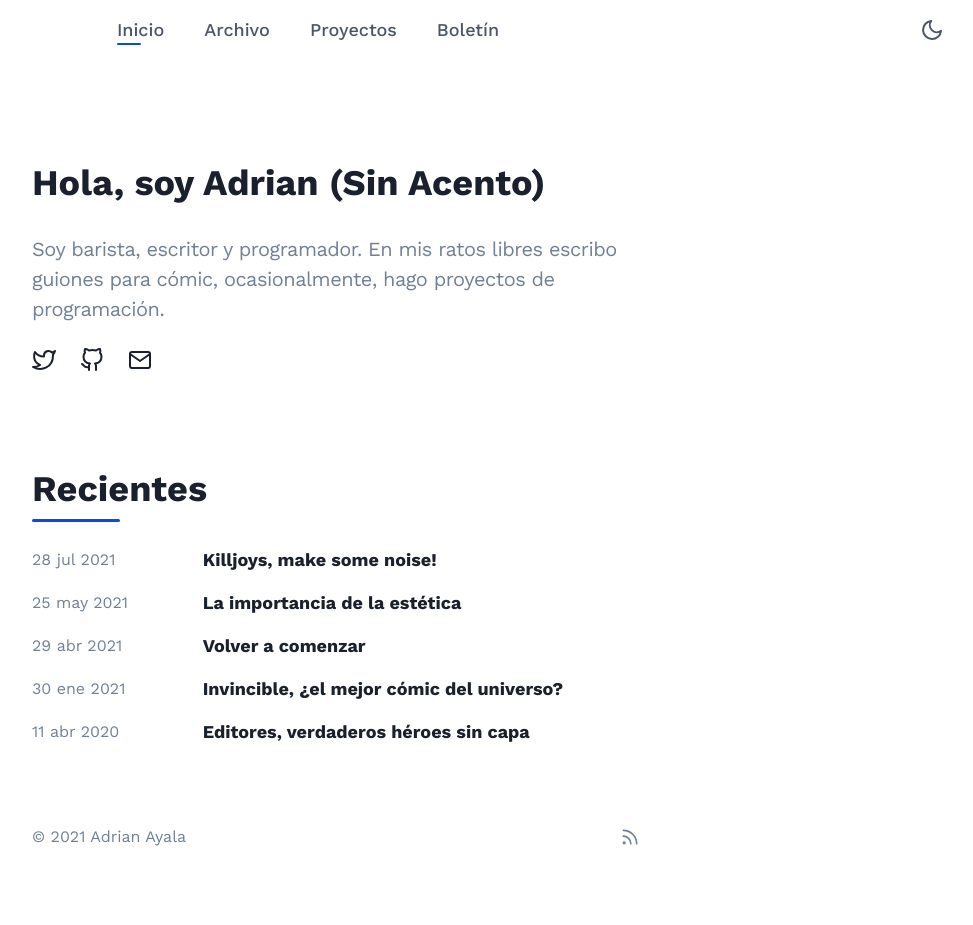
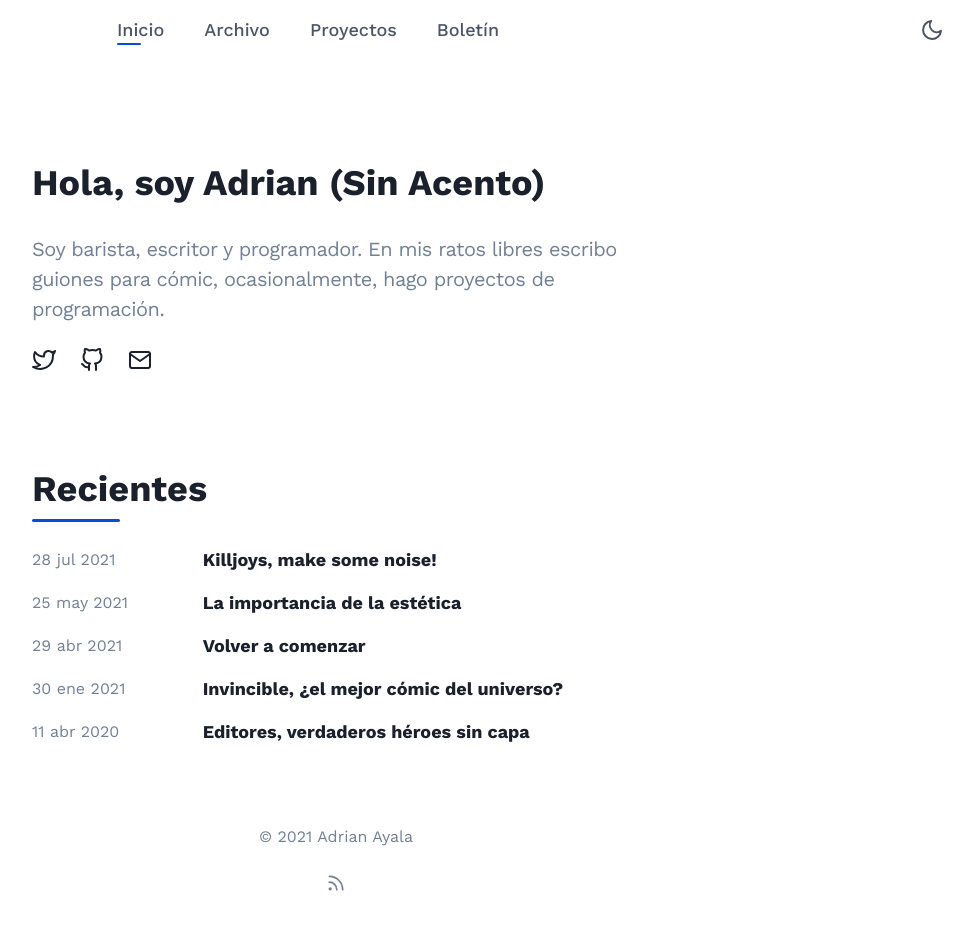
Before and after one commit to adrrian17/v2, a Next.js app: page / in a window 1280 px wide. Shown: the whole page, without its empty margins (304-1277 px from the left). Before the commit the page ends 881 px from the top, so only its background shows below. Built offline with nearby package versions, Linux system fonts and the light colour scheme.

Commit message:
Align the copyright text and the rss icon on the footer

```diff
--- a/src/components/navigation/Footer.jsx
+++ b/src/components/navigation/Footer.jsx
@@ -9,17 +9,11 @@ import { FiRss } from 'react-icons/fi';
 
 export default function Footer() {
   return (
-    <Container maxW={'container.sm'} mx={'auto'}>
-      <Stack
-        py={8}
-        direction={'row'}
-        justify={'space-between'}
-        align={'center'}
-      >
+    <Container maxW={'container.sm'}>
+      <Stack py={8} justify={'center'} align={'center'} spacing={6}>
         <Text color={useColorModeValue('gray.500', 'gray.400')}>
           © 2021 Adrian Ayala
         </Text>
-        <Stack direction={'row'} spacing={6}>
         <Link
           color={useColorModeValue('gray.500', 'gray.400')}
           _hover={{ color: 'brand.500' }}
@@ -29,7 +23,6 @@ export default function Footer() {
           <FiRss size={20} />
         </Link>
       </Stack>
-      </Stack>
     </Container>
   );
 }
```
Lines whose indentation alone changed are shown as unchanged.
